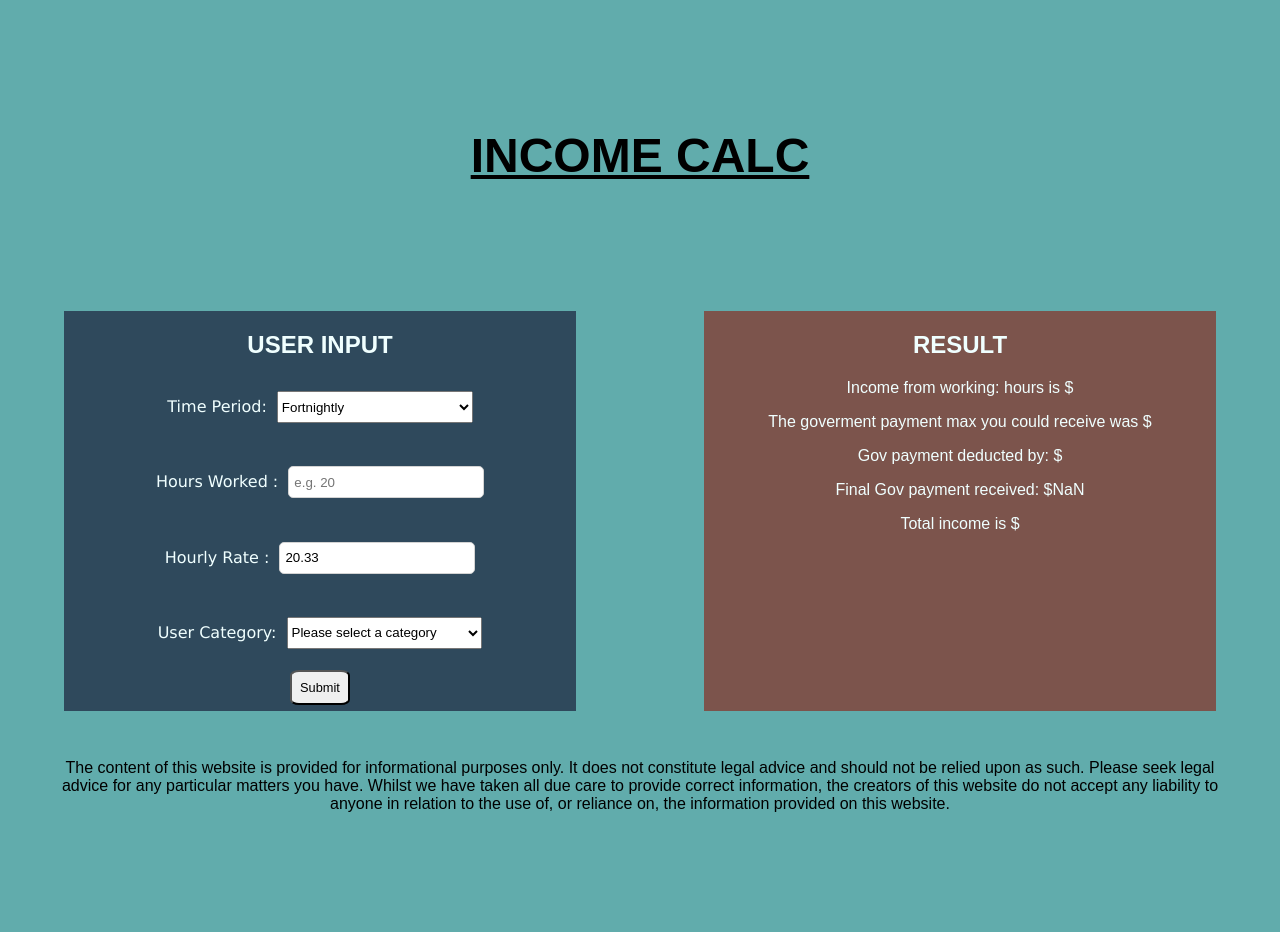
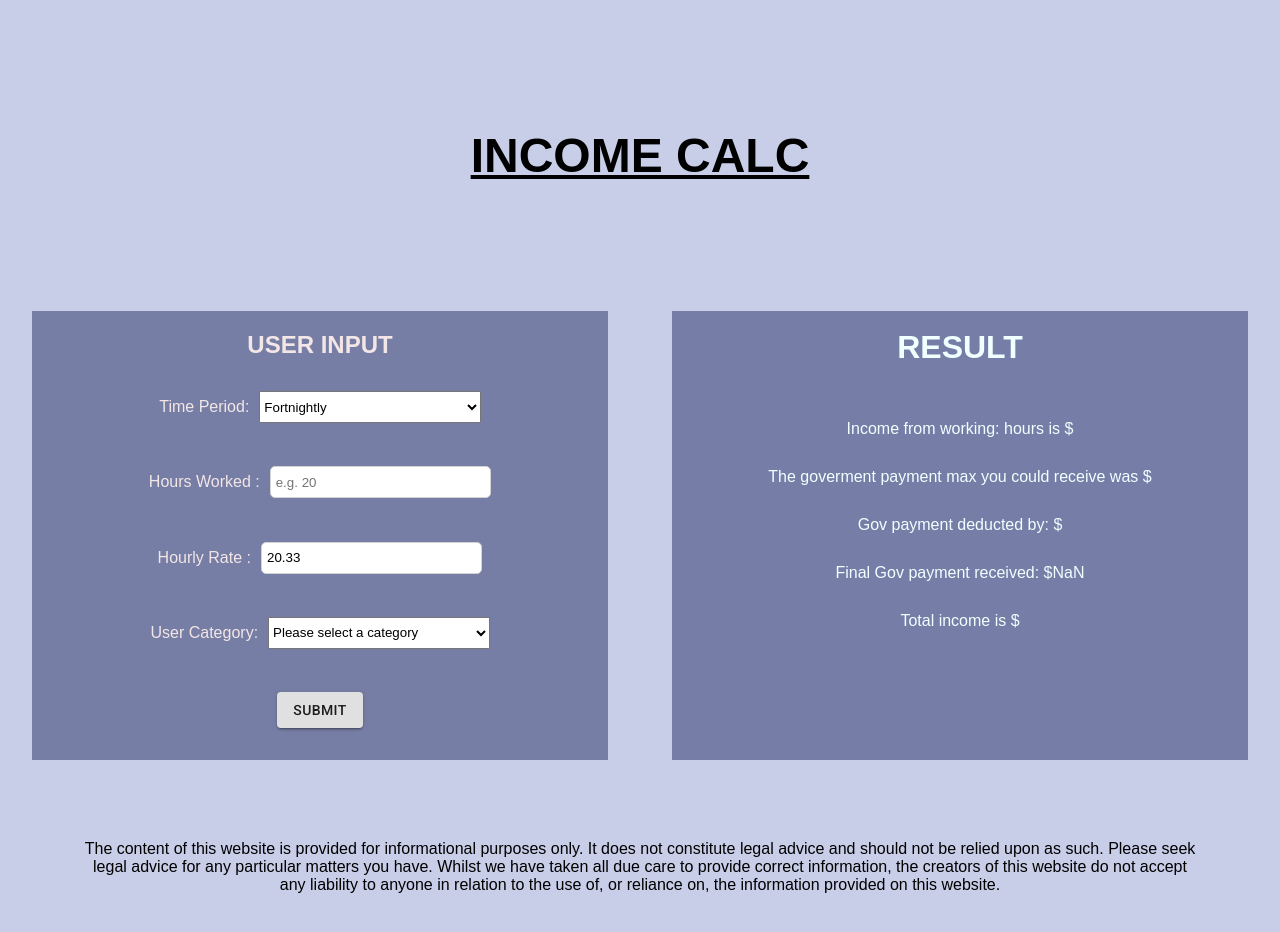
Before and after one commit to SebAnt86/incomecalc, a React (Create React App) app: page / in a window 1280 px wide. Shown: the top 932 px of the page. Before the commit the page ends 861 px from the top, so only its background shows below. Built offline with nearby package versions, Linux system fonts and the light colour scheme; the HTML template or start-up script is replaced by a standard one.

Commit message:
changed some css

```diff
--- a/src/components/Form.js
+++ b/src/components/Form.js
@@ -2,6 +2,7 @@ import React from "react";
 import { useState } from "react";
 import { incomeCalc } from "./incomeCalc";
 import { userCategories } from "./govTables.js";
+import { Button } from "@material-ui/core";
 
 export function Form(props) {
   const { setResult } = props;
@@ -115,7 +116,7 @@ export function Form(props) {
             <option value="6">Partnered, Partner with pension</option>
           </select>
         </label>
-        <button>Submit</button>
+        <Button variant="contained">Submit</Button>
         {/* <input type="submit" value="Submit" /> */}
       </div>
     </form>
--- a/src/components/Result.js
+++ b/src/components/Result.js
@@ -10,7 +10,7 @@ function Result(props) {
   console.log(typeof(finalGovPay));
   return (
     <div className="result">
-      <h2> RESULT </h2>
+      <h2 className="result_heading"> RESULT </h2>
       <div>
         <p> Income from working: {result.workHours} hours is ${result.workIncomeTotal} </p>
         <p> The goverment payment max you could receive was ${result.maxGovPayment} </p>
--- a/src/index.css
+++ b/src/index.css
@@ -3,7 +3,7 @@
 }
 
 body {
-    background-color: rgb(97, 172, 172);
+    background-color: rgba(142, 154, 208, 0.481);
     font-family: sans-serif;
     margin: 0;
 
@@ -15,8 +15,6 @@ body {
     grid-template-areas: "header header"
                          "form  result"
                          "footer footer"  ;
-    /* grid-gap: 10px; */
-    /* height: 100vh; */
     }
 
 .heading {
@@ -28,18 +26,19 @@ body {
 }
 
 .form {
-    background-color: rgb(47, 73, 92);
+    /* background-color: rgb(13, 73, 73); */
+    background-color: rgba(31, 40, 91, 0.481);
     grid-area:form ;
     text-align: center;
     height: 400px;
-    color: azure;
-    width: 80%;
+    color: rgb(242, 230, 230);
+    width: 90%;
     margin: 0 auto;
+    height: auto;
 }
 
 
     label {
-        font-family: Verdana, Geneva, Tahoma, sans-serif;
         font-size: 1rem;
         display: block;
         margin-top: 1.3em;
@@ -52,37 +51,48 @@ body {
     border: 1px solid lightgray;
     border-radius: 5px;
     padding: 5px;
-    margin-left: 10px ;
+    margin-left: 10px;
+
     }
    select {
-       /* color:red; */
        width: 40%;
        height: 2rem;
        margin-left: 10px ;
    }
 
-  button {
-    font-size: 0.8em;
-    padding: 0.5rem;
-    border-radius: 15%;
-    /* margin: 40px; */
-    margin-top: 10px;
-    /* background-color: rgb(28, 168, 214); */
-  }
+   Button {
+       margin-top: 2rem !important;
+       margin-bottom: 2rem !important;
+   }
 
 .result {
-     background-color: rgb(124, 84, 76);
+     /* background-color: rgb(124, 84, 76);  */
+     background-color: rgba(30, 40, 97, 0.481);
     grid-area: result;
     text-align: center;
-    width: 80%;
+    line-height: 2em;
+     width: 90%;
     margin: 0 auto;
+    height: auto;
     color: azure;
 }
+.result_heading {
+    font-size: 2rem;
+    margin:20px 10px 50px 10px;
+}
+
+ .result , .form {
+    transition: transform 0.3s;
+ }
+ .result:hover , .form:hover {
+    box-shadow: 0 8px 16px 0 rgba(0, 0, 0, 0.2);
+    transform: scale(.96);
+ }
 
 .footer {
     grid-area: footer;
     font-size: 1rem;
-    margin: 3rem;
+    margin: 5rem;
     text-align: center;
 }
 
@@ -100,6 +110,7 @@ body {
           }
           .result{
               height: 300px;
+              height: inherit;
           }
           .footer {
               text-align: center;
```
